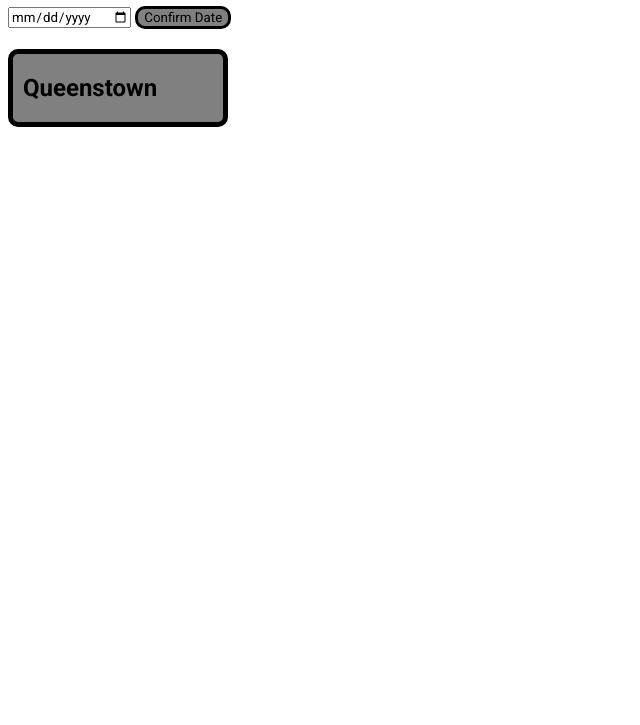
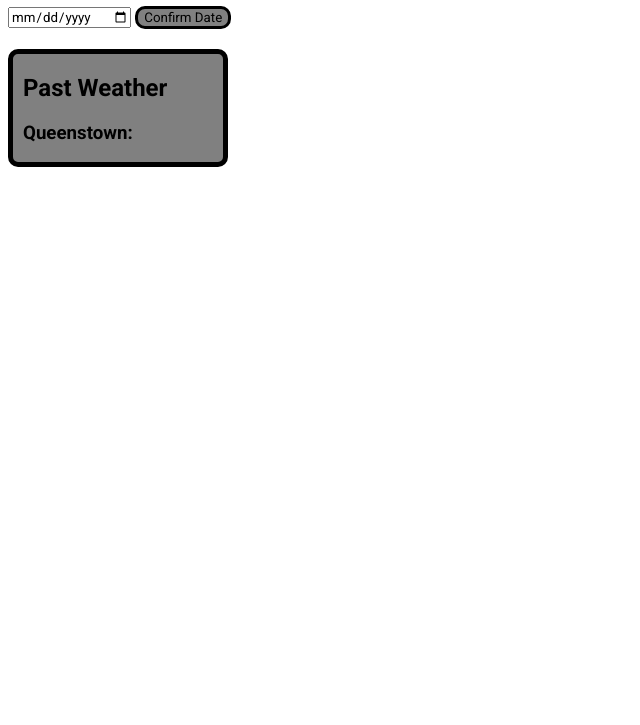
Before and after one commit to 21jmclean/7dit-processes-assesment, a plain HTML site: page processes_assesment/index.html in a window 1280 px wide. Shown: the part 75-800 px from the top of the page, without its empty margins (0-640 px from the left). Drawn offline with Linux system fonts and the light colour scheme.

Commit message:
More clear title

```diff
--- a/processes_assesment/index.html
+++ b/processes_assesment/index.html
@@ -15,7 +15,8 @@
     <button id="confirm_date" onclick="get_weather()">Confirm Date</button>
 
     <div class="Card">
-        <h2 id = "name">Queenstown</h1>
+        <h2 id = "name">Past Weather</h1>
+        <h3>Queenstown:</h3>
         <p id="date"></p>
         <p id="temperature_heading_max"></p>
         <p id = "temperature_max"></h3>
```
